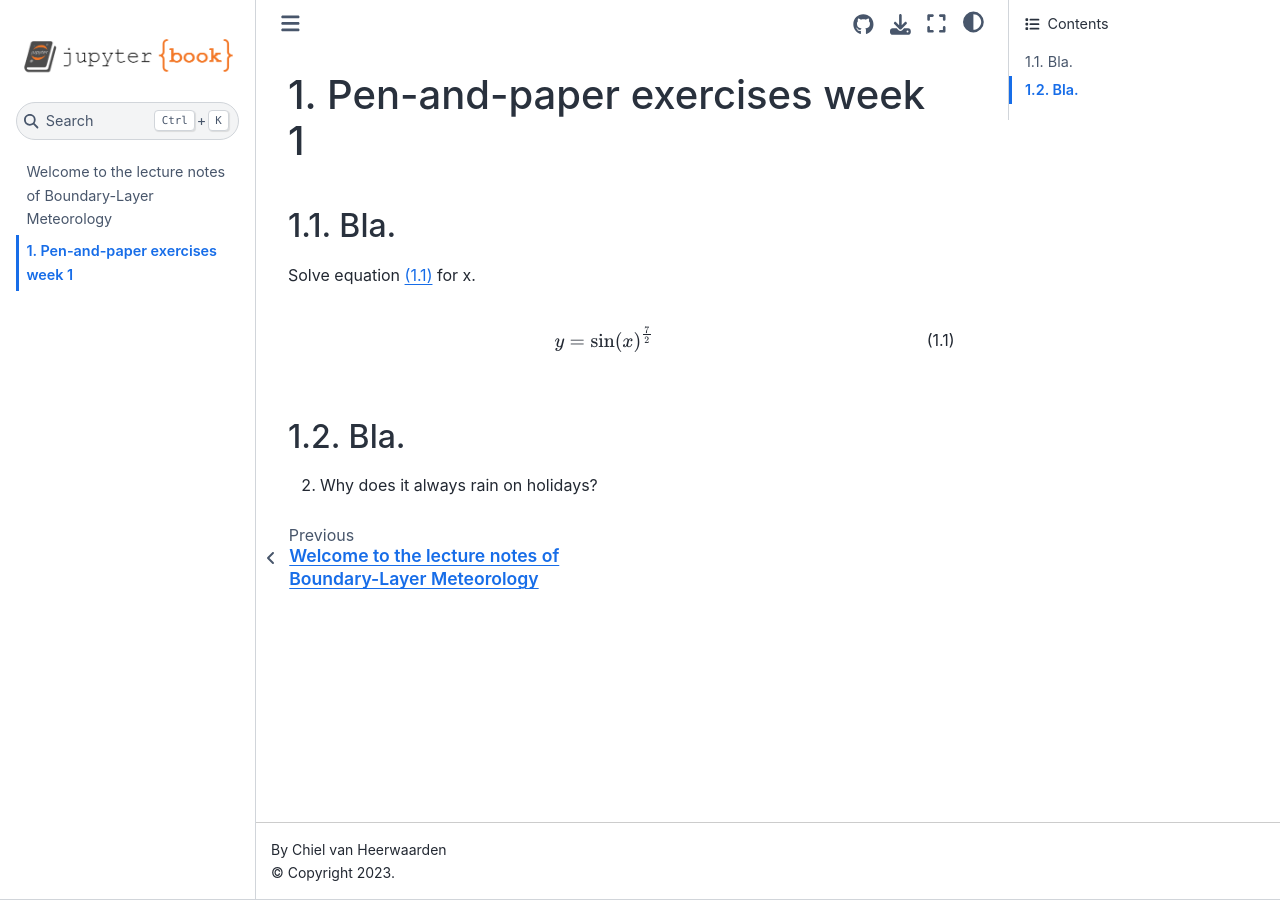
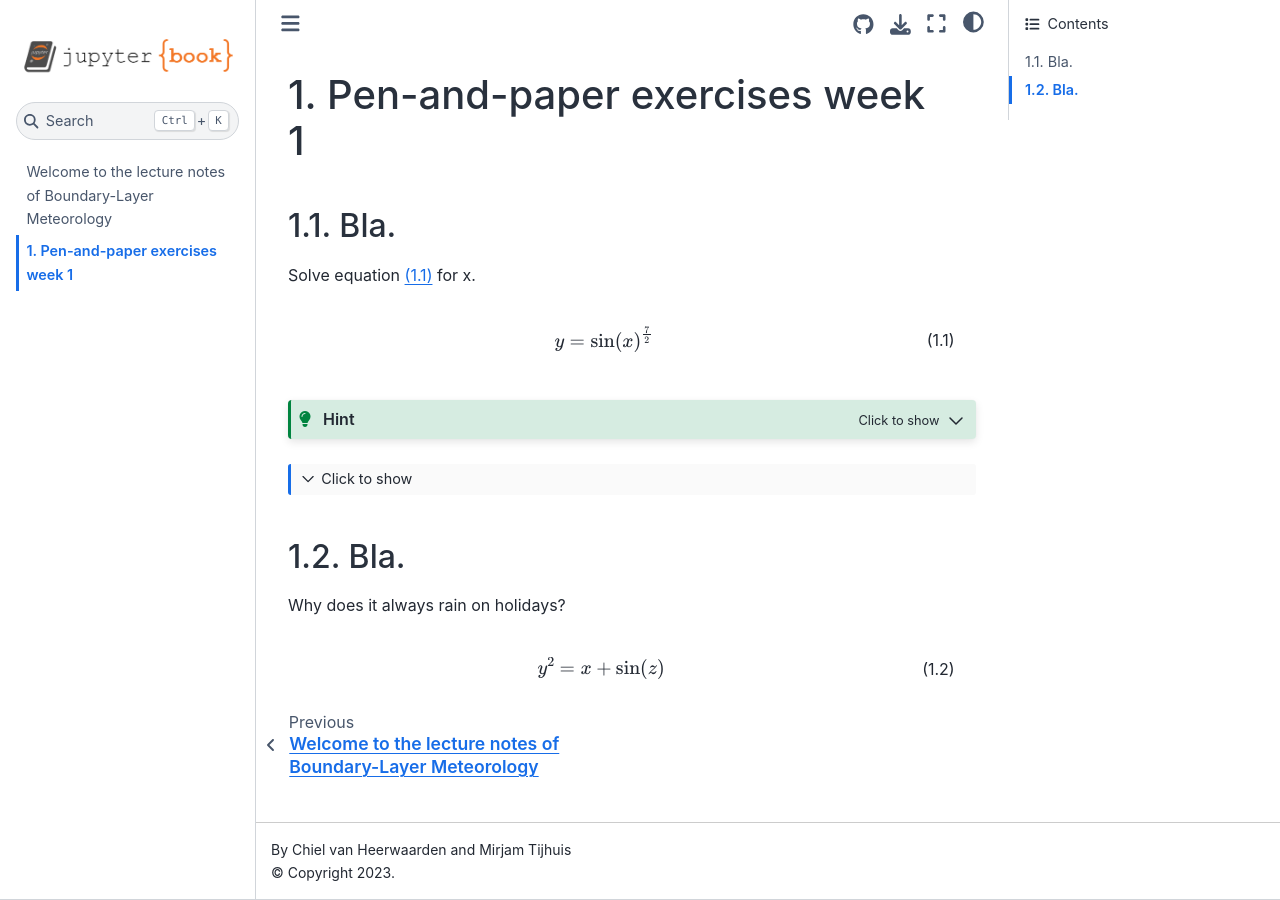
Before and after one commit to boundary-layer-meteo/boundary-layer-meteo.github.io, a Jupyter Book: the page built from exercises1.md, in a window 1280 px wide. Built offline with Jupyter Book 1.0.4 settings and Sphinx 7.4.7 and the Sphinx Book theme 1.1.4, drawn with Linux system fonts in a browser that asks for light colours.

Commit message:
More examples.

````diff
--- a/_config.yml
+++ b/_config.yml
@@ -2,7 +2,7 @@
 # Learn more at https://jupyterbook.org/customize/config.html
 
 title: Boundary-Layer Meteorology
-author: Chiel van Heerwaarden
+author: Chiel van Heerwaarden and Mirjam Tijhuis
 logo: logo.png
 
 # Force re-execution of notebooks on each build.
--- a/exercises1.md
+++ b/exercises1.md
@@ -8,6 +8,27 @@ $$
 y = \sin(x)^\frac{7}{2}
 $$ (ex1)
 
+```{admonition} Hint
+:class: tip, dropdown
+Derivation is not integration.
+
+$$
+1 + 1 = 3
+$$
+```
+
+```{toggle} Answer
+The answer to this exercise is 3.
+
+$$
+a + b = c
+$$
+```
+
 
 ## Bla.
-2. Why does it always rain on holidays?
+Why does it always rain on holidays?
+
+$$
+y^2 = x + \sin(z)
+$$ (ex2)
````
